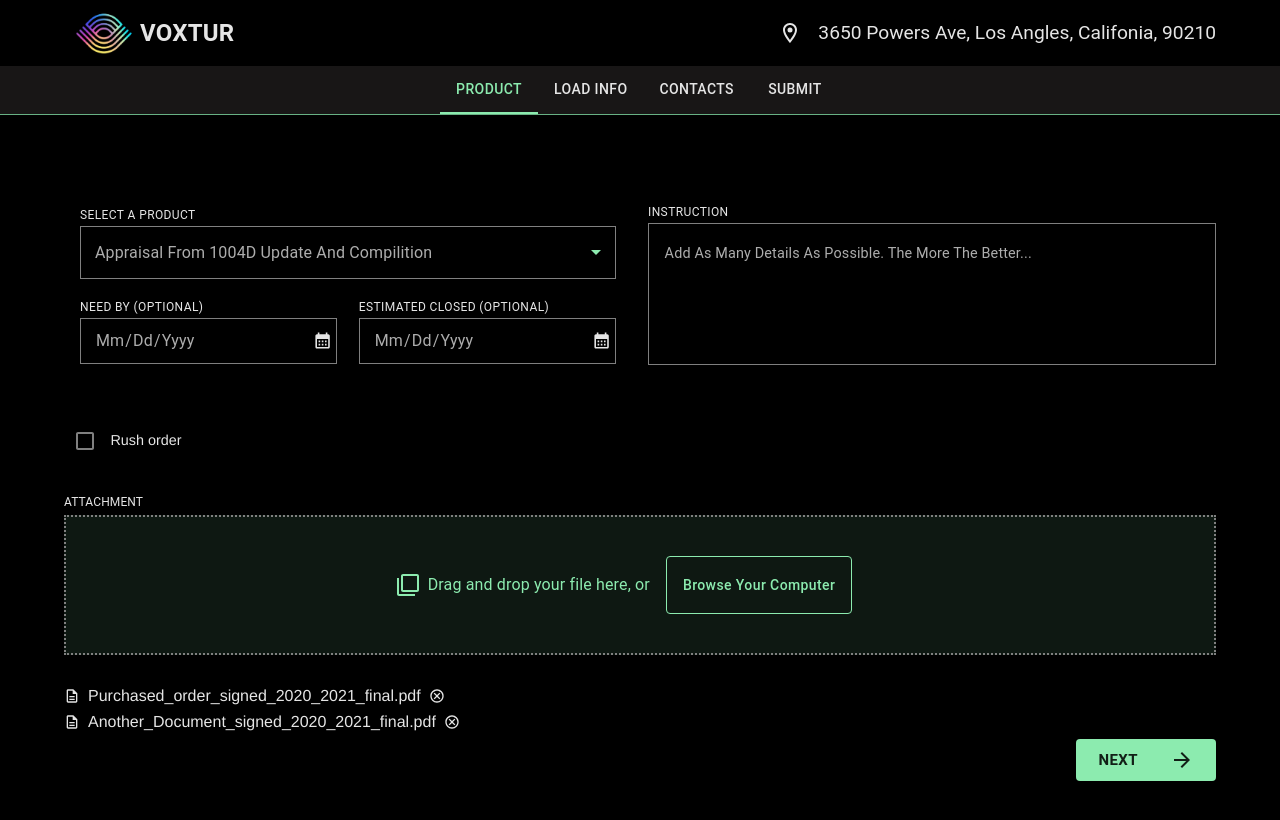
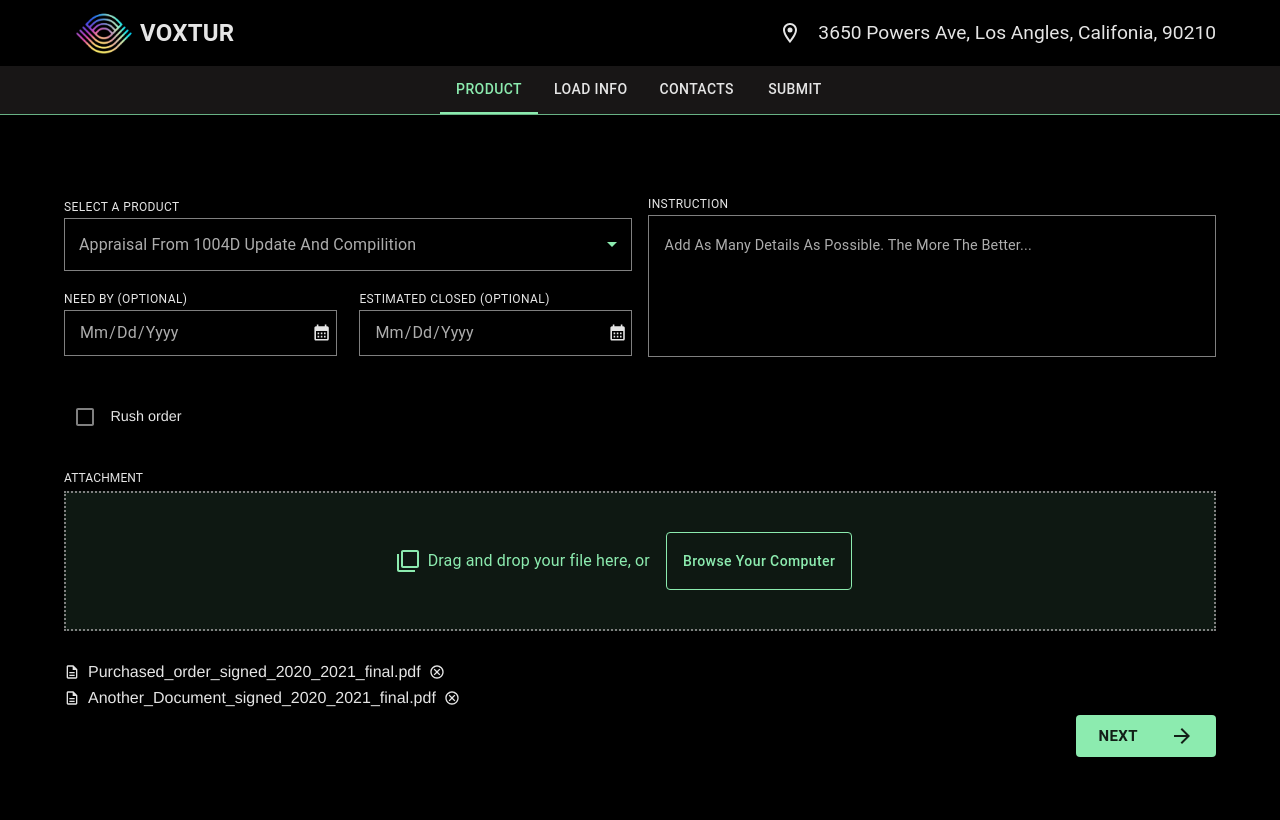
Before and after one commit to NomanKhan112/voxtur-app, a Next.js app: page / in a window 1280 px wide. Shown: the top 820 px of the page. Built offline with nearby package versions, Linux system fonts and the light colour scheme.

Commit message:
fixes issues

```diff
--- a/src/components/ProductForm/index.js
+++ b/src/components/ProductForm/index.js
@@ -9,7 +9,6 @@ import MenuItem from "@mui/material/MenuItem";
 import TextField from "@mui/material/TextField";
 import Stack from "@mui/material/Stack";
 import InputLabel from "@mui/material/InputLabel";
-import TextareaAutosize from "@mui/material/TextareaAutosize";
 import Checkbox from "@mui/material/Checkbox";
 import Button from "@mui/material/Button";
 import IconButton from "@mui/material/IconButton";
@@ -52,10 +51,10 @@ const ProductForm = () => {
             sx={{
               display: "flex",
               flexDirection: "column",
-              m: 2,
+              mY: 2,
             }}
           >
-            <FormControl sx={{ mb: 2 }} fullWidth>
+            <FormControl sx={{ mb: 2, mt: 1 }} fullWidth>
               <FormHelperText
                 sx={{
                   textTransform: "uppercase",
@@ -172,7 +171,7 @@ const ProductForm = () => {
           </Box>
         </Grid>
         <Grid item xs={12} lg={6}>
-          <Box sx={{ mt: 2 }} className="product-textarea">
+          <Box sx={{ mt: 1 }} className="product-textarea">
             <FormHelperText
               sx={{
                 textTransform: "uppercase",
```
